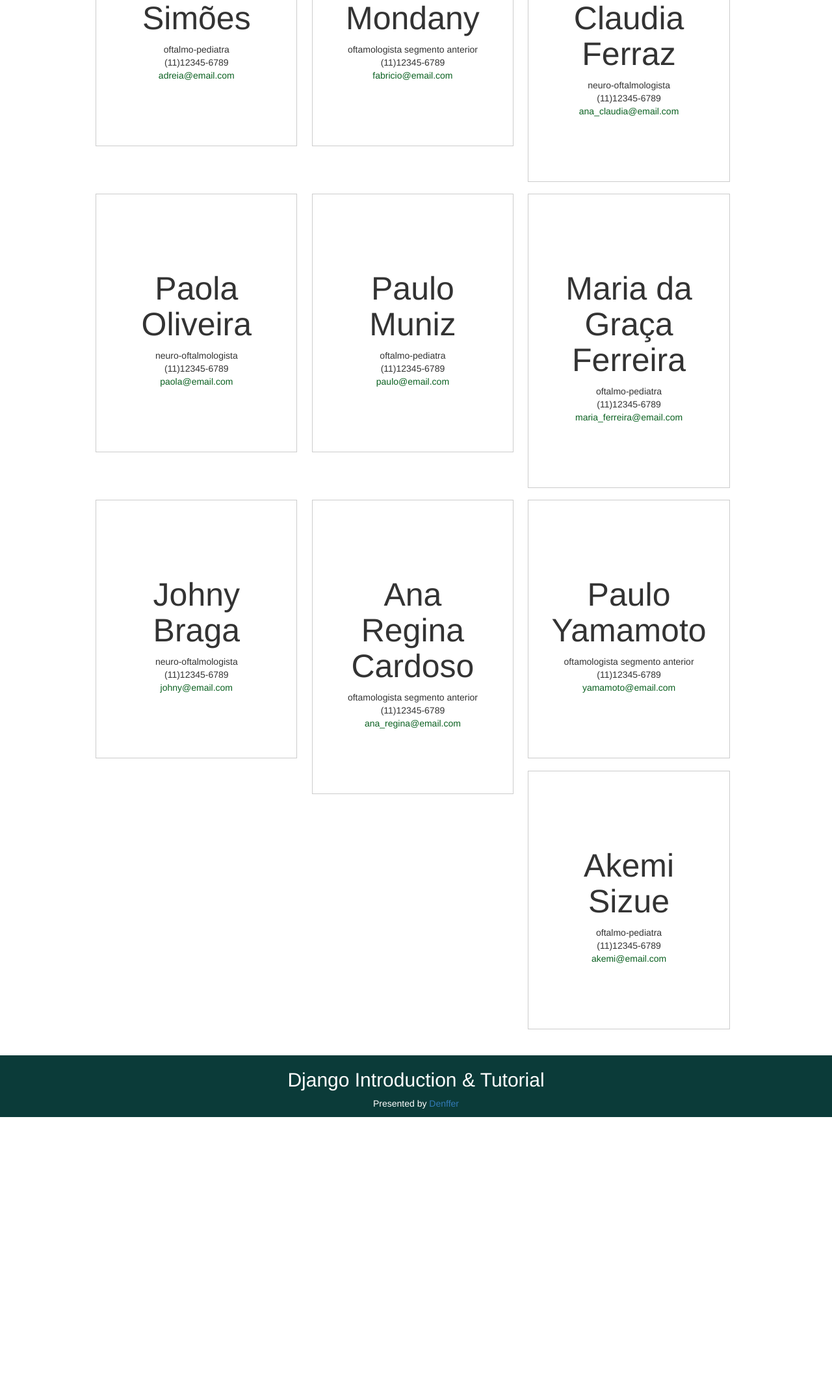
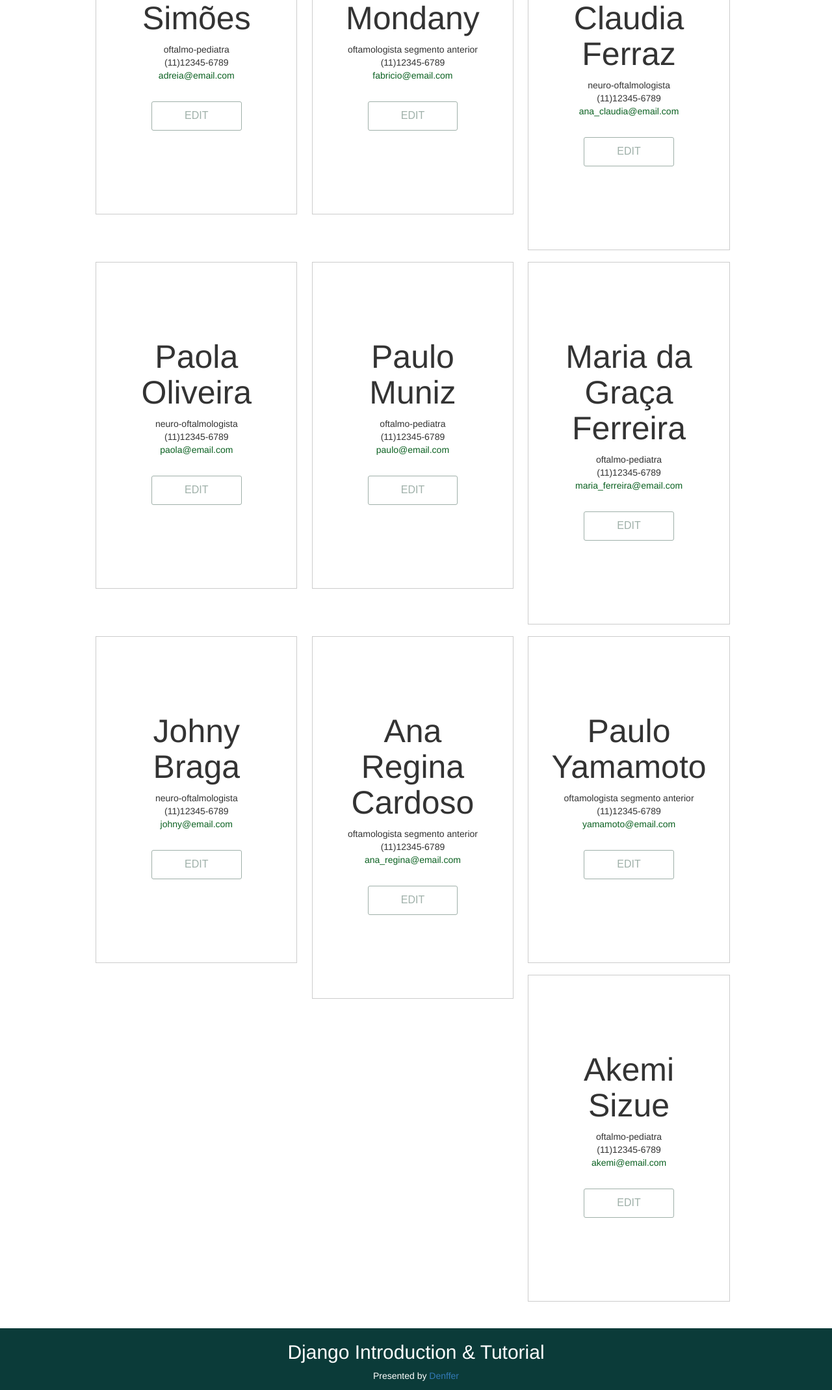
Before and after one commit to YuttyAkiko/django-pro, a Django app: page / in a window 1280 px wide. Shown: the part 329-2468 px from the top of the page at 65% size. Before the commit the page ends 2048 px from the top, so only its background shows below. Run offline with Django 5.2, Linux system fonts and the light colour scheme; data comes from the database, SQL or seed files in the repository; both versions use the stored data as it was after the commit; some libraries are stand-ins or nearby versions.

Commit message:
Adicionei botão e função para editar contato

```diff
--- a/mycontacts/templates/mycontacts/show.html
+++ b/mycontacts/templates/mycontacts/show.html
@@ -11,7 +11,11 @@
                 <h2 class="name">{{ contact.name }}</h2>
                 <div class="relation">{{ contact.relation }}</div>
                 <div class="phone">{{ contact.phone }}</div>
-                <div class="email"><a href='{{ contact.email }}'>{{ contact.email }}</a> </div>
+                <div class="email"><a href='{{ contact.email }}'>{{ contact.email }}</a></div>
+                <nav>
+                    <a href="{% url 'edit' id=contact.id %}"><button type="button" class="btn" id="show">Edit</button></a>
+                    {% comment %} <a href="{% url 'delete' id=contact.id %}"><button type="button" class="btn" id="show">Delete</button></a> {% endcomment %}
+                </nav>
             </div>
         </li>
         {% endfor %}
--- a/mycontacts/views.py
+++ b/mycontacts/views.py
@@ -1,6 +1,6 @@
 # Create your views here.
 
-from django.shortcuts import render
+from django.shortcuts import render, get_object_or_404
 from .forms import AddForm
 from .models import Contact
 from django.http import HttpResponseRedirect
@@ -44,3 +44,32 @@ def add(request):
             return render(request, 'mycontacts/add.html')
     else:
         return render(request, 'mycontacts/add.html')
+
+def edit(request, id):
+    contact = get_object_or_404(Contact, pk=id)
+
+    context = { "contact": contact }
+
+    if request.method == 'POST':
+        django_form = AddForm(request.POST)
+        if django_form.is_valid():
+
+            edit_member_name = django_form.data.get("name")
+            edit_member_relation = django_form.data.get("relation")
+            edit_member_phone = django_form.data.get("phone")
+            edit_member_email = django_form.data.get("email")
+
+            contact.name = edit_member_name
+            contact.relation = edit_member_relation
+            contact.phone = edit_member_phone
+            contact.email = edit_member_email
+            contact.save()
+
+            contact_list = Contact.objects.all()
+
+            return HttpResponseRedirect("/", {'contacts': contact_list})
+
+        else:
+            return render(request, 'mycontacts/edit.html', context)
+    else:
+        return render(request, 'mycontacts/edit.html', context)
--- a/webdev/urls.py
+++ b/webdev/urls.py
@@ -22,4 +22,5 @@ urlpatterns = [
     path("admin", admin.site.urls),
     path("", views.show, name='show'),
     path("add/", views.add, name='add'),
+    path("edit/<int:id>", views.edit, name='edit')
 ]
```
Also changed, not shown: db.sqlite3.
